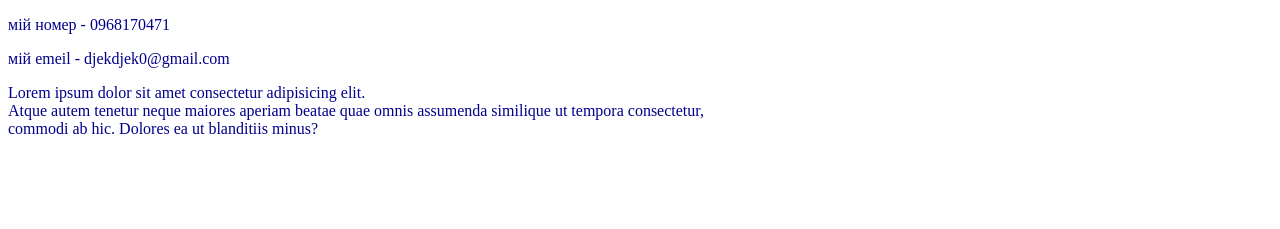
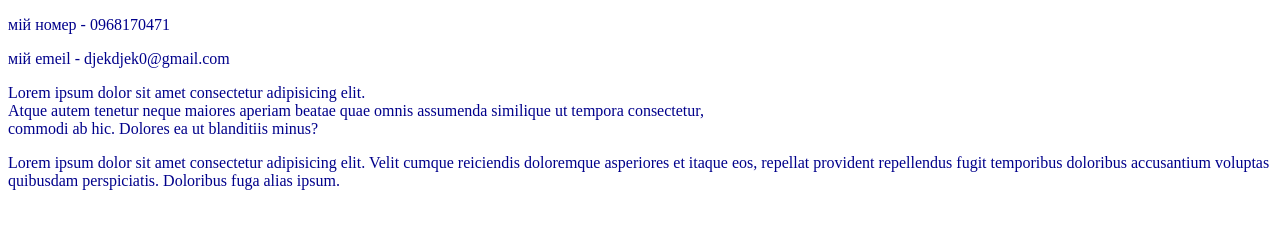
Before and after one commit to Djekdek/rsschool-cv, a plain HTML site: page index.html in a window 1280 px wide. Shown: the part 417-646 px from the top of the page. Drawn offline with Linux system fonts and the light colour scheme.

Commit message:
refactor: fixed code 4

```diff
--- a/index.html
+++ b/index.html
@@ -15,5 +15,9 @@
     <p>Lorem ipsum dolor sit amet consectetur adipisicing elit.<br>
      Atque autem tenetur neque maiores aperiam beatae quae omnis assumenda similique ut tempora consectetur,<br>
     commodi ab hic. Dolores ea ut blanditiis minus?<br></p>
+    <p>Lorem ipsum dolor sit amet consectetur adipisicing elit. Velit cumque reiciendis doloremque asperiores et itaque eos,
+       repellat provident repellendus fugit
+       temporibus doloribus accusantium voluptas quibusdam perspiciatis. Doloribus fuga alias ipsum.
+    </p>
 </body>
 </html>
```
